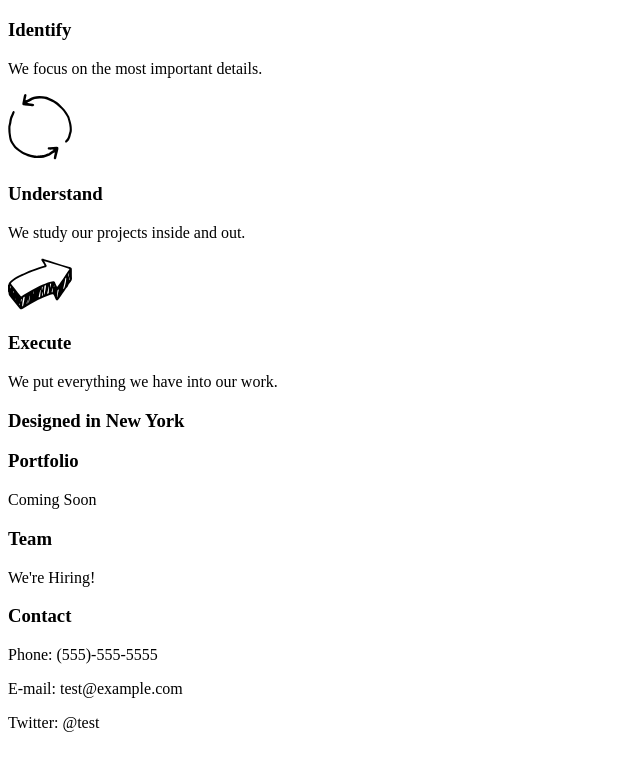
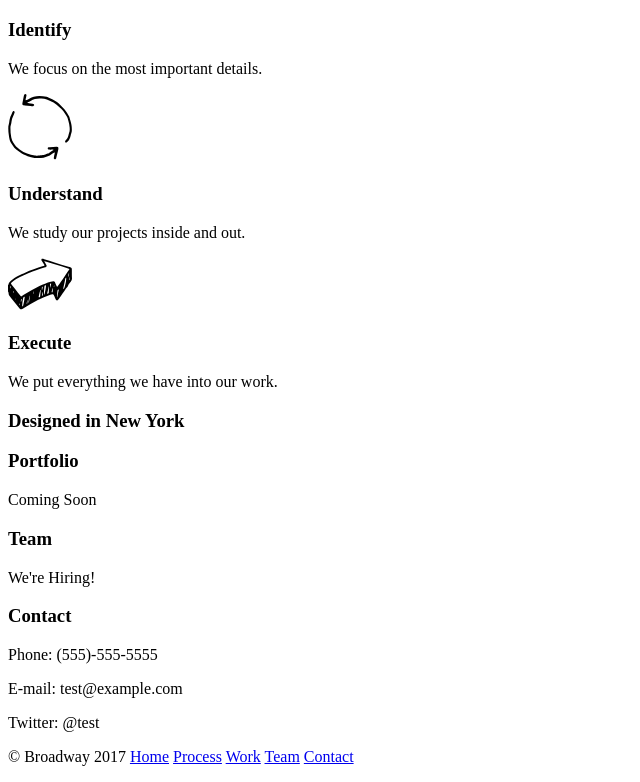
Before and after one commit to aaronjsnyder/broadway, a plain HTML site: page index.html in a window 1280 px wide. Shown: the part 339-1121 px from the top of the page, without its empty margins (0-640 px from the left). Before the commit the page ends 1087 px from the top, so only its background shows below. Drawn offline with Linux system fonts and the light colour scheme.

Commit message:
Add footer html

```diff
--- a/index.html
+++ b/index.html
@@ -49,5 +49,9 @@
       <p>Twitter: @test</p>
     </div>
 
+    <div class="footer">
+      <p>&copy Broadway 2017 <a href="#">Home</a> <a href="#process"> Process</a> <a href="#portfolio"> Work</a> <a href="#team"> Team</a> <a href="#contact"> Contact</a></p>
+    </div>
+
   </body>
 </html>
```
